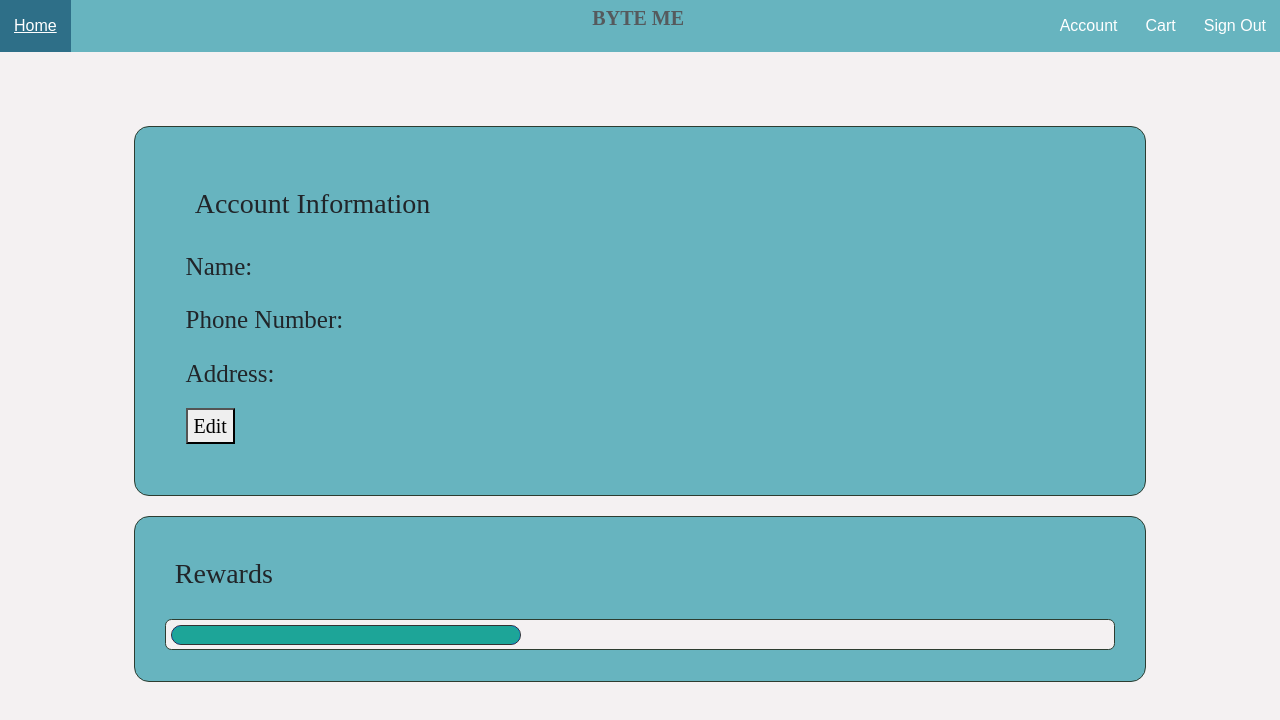
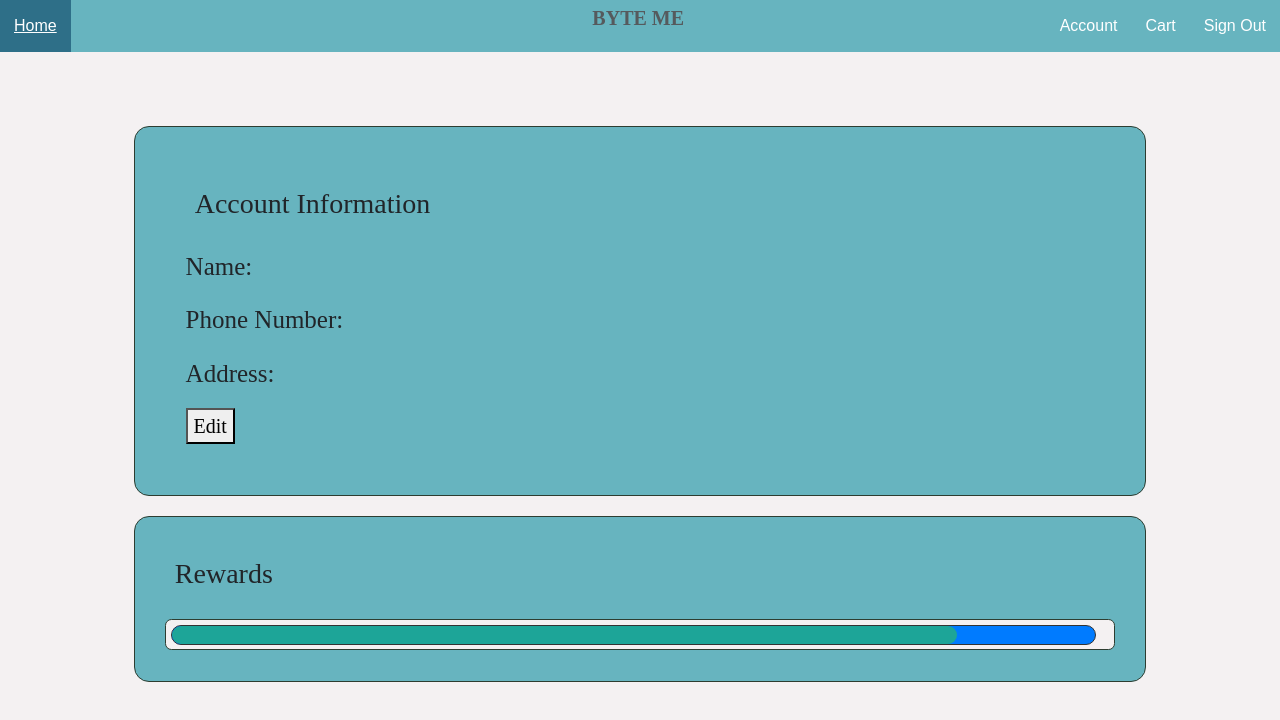
Before and after one commit to ef1301/restaurant-frontend, a React (Create React App) app: page /AccountInfo in a window 1280 px wide. Shown: the top 720 px of the page. Built offline with nearby package versions, Linux system fonts and the light colour scheme; a web font is replaced by a local one.

Commit message:
worked on reward bar

```diff
--- a/src/components/styles/Reward.css
+++ b/src/components/styles/Reward.css
@@ -1,7 +1,7 @@
 .progress-bar{
     position:  relative;
     height: 20px;
-    width: 350px;
+    width: 925px;
     border-radius: 50px;
     border: 1px solid #333;
 }
--- a/src/components/views/Reward.js
+++ b/src/components/views/Reward.js
@@ -1,16 +1,36 @@
 import '../styles/Reward.css';
-import React from 'react';
+import React, {Component} from 'react';
 
+
+
+
+class ProgressBarExample extends Component{
+    constructor(props){
+        super(props)
+
+        this.state = {
+            percantage: 85
+        }
+    }
+    render(){
+        return(
+            <div>
+                <ProgressBar percantage={this.state.percantage} />
+            </div>
+
+        )
+    }
+}
 const ProgressBar = (props) => {
     return(
         <div className="progress-bar">
-            <Filler />
+            <Filler percantage={props.percantage} />
         </div>
     )
 }
 
-const Filler = (pros) => {
-    return <div className="filler" />
+const Filler = (props) => {
+    return <div className="filler" style={{ width: `${props.percantage}%` }} />
 }
 
-export default ProgressBar;
+export default ProgressBarExample;
--- a/src/components/views/Signin.js
+++ b/src/components/views/Signin.js
@@ -1,5 +1,5 @@
 import React, { Component } from 'react';
-//import '../styles/Signin.css';
+import '../styles/Signin.css';
 import { Form, Col, Button } from 'react-bootstrap';
 
 class Signin extends Component {
```
